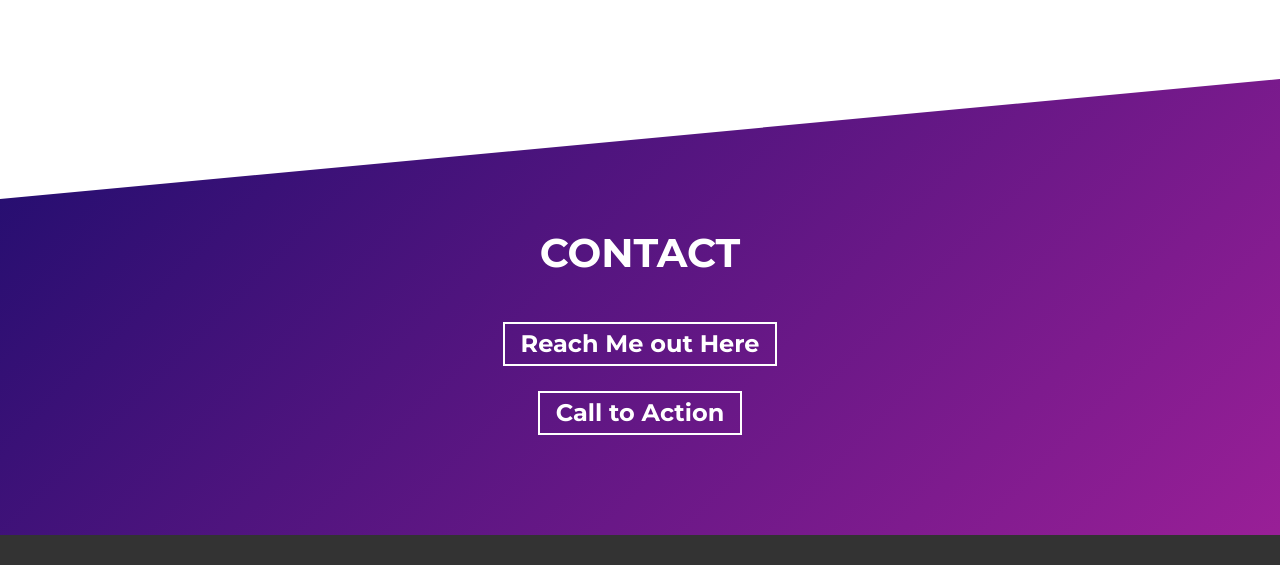
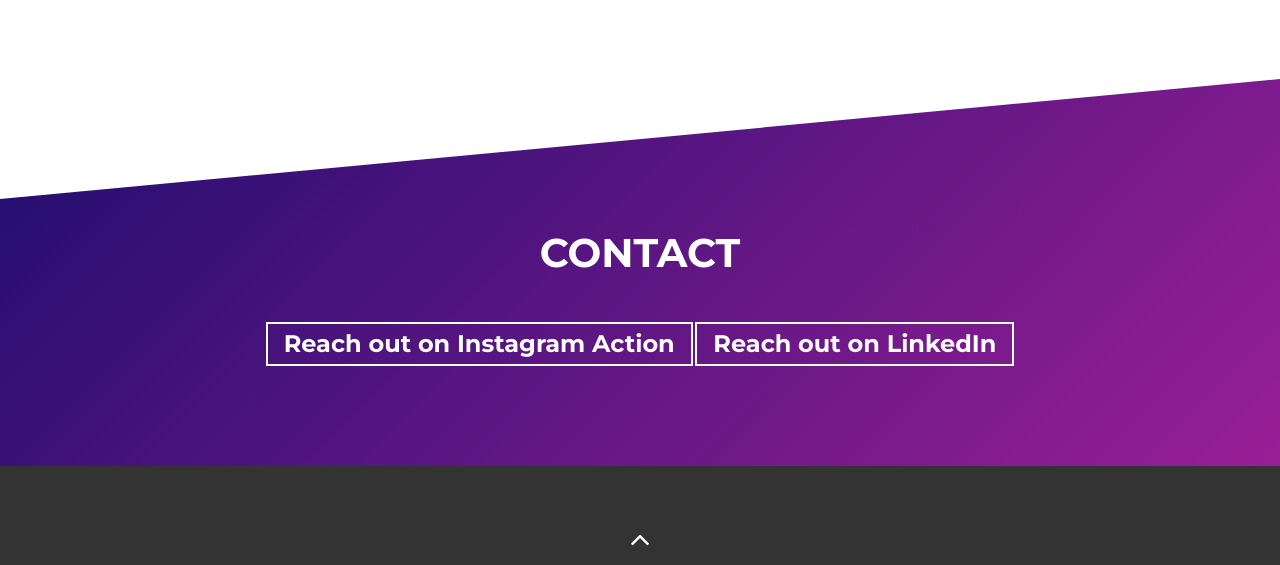
Before and after one commit to webdeveloper-fresher32/Portfolio, a website built with Parcel: page src/index.html in a window 1280 px wide. Shown: the part 2060-2625 px from the top of the page. Built offline with nearby package versions, Linux system fonts and the light colour scheme.

Commit message:
resolved

```diff
--- a/src/index.html
+++ b/src/index.html
@@ -203,12 +203,13 @@
     <div class="container">
       <h2 class="section-title">Contact</h2>
       <div class="contact-wrapper load-hidden">
-        <p class="contact-wrapper__text">
+        <!-- <p class="contact-wrapper__text">
           <a href="https://instagram.com/unkown._.user3?igshid=OGQ5ZDc2ODk2ZA== " class="cta-btn cta-btn--resume" target="_blank"
           >Reach Me out Here </a>
-        </p>
-        <a rel="noreferrer" target="_blank" class="cta-btn cta-btn--resume" href="https://www.linkedin.com/in/ganesh-pirikirala-b711a924a">Call to
+        </p> -->
+        <a rel="noreferrer" target="_blank" class="cta-btn cta-btn--resume" href="https://www.instagram.com/unkown._.user3/">Reach out on Instagram
           Action</a>
+        <a rel="noreferrer" target="_blank" class="cta-btn cta-btn--resume" href="https://www.linkedin.com/in/ganesh-pirikirala-b711a924a">Reach out on LinkedIn</a>
       </div>
     </div>
   </section>
```
